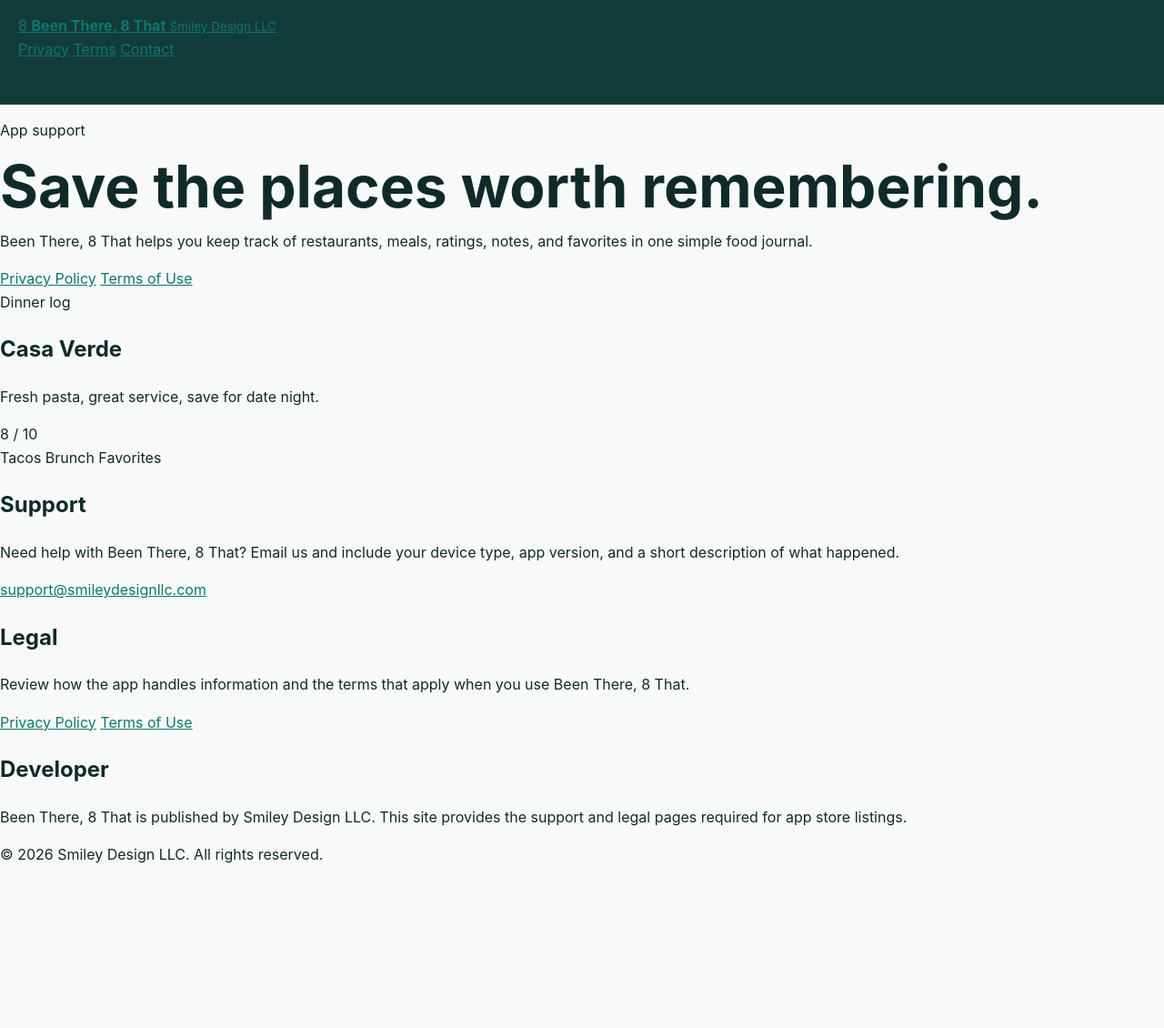
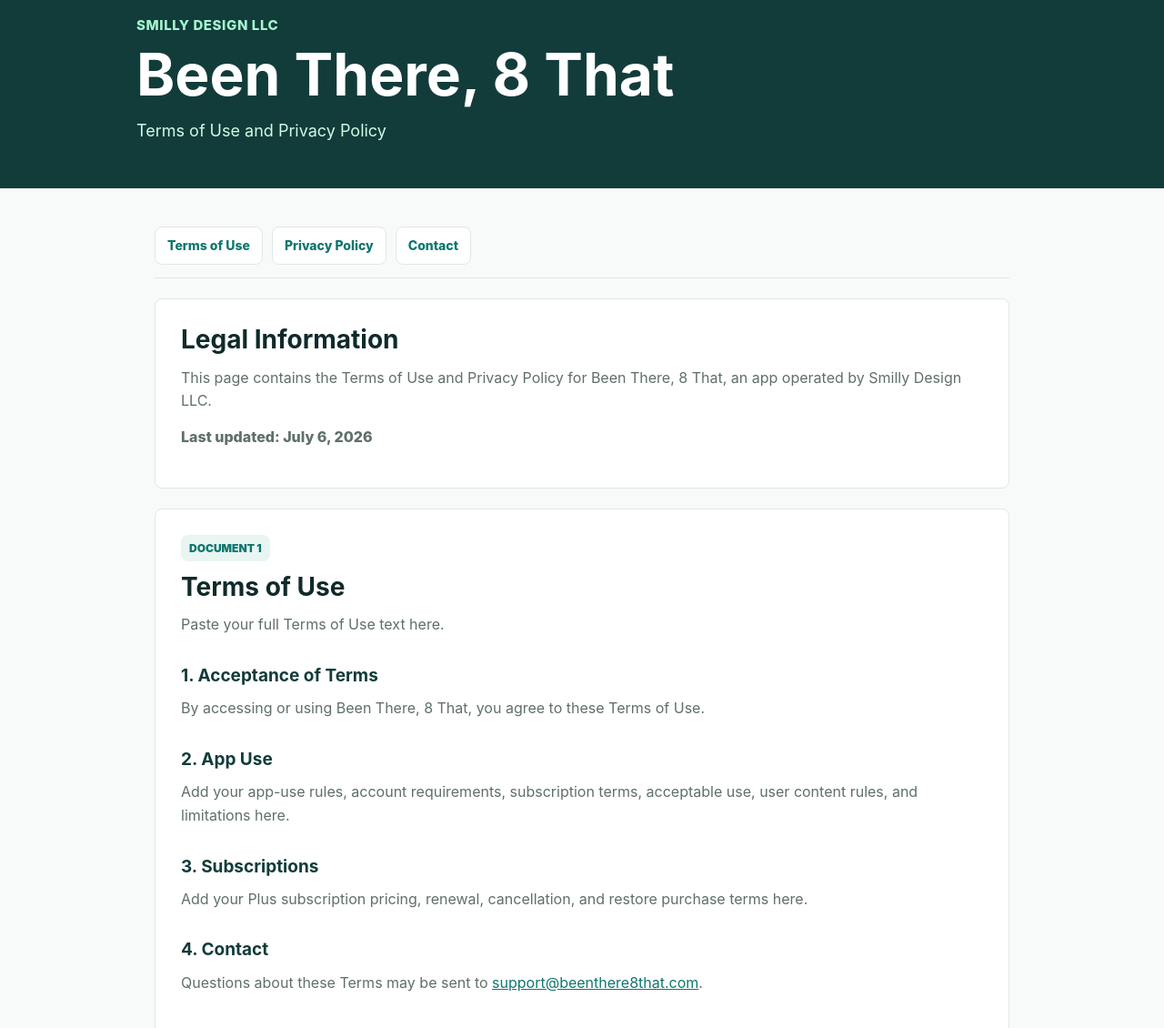
Before and after one commit to SmileyMeg16/SmileyMeg16.github.io, a plain HTML site: page index.html in a window 1280 px wide. Shown: the part 40-1170 px from the top of the page at 91% size. Before the commit the page ends 1009 px from the top, so only its background shows below. Drawn offline with Linux system fonts and the light colour scheme.

Commit message:
Revise index.html for branding and legal updates
Updated the index.html file to reflect the new branding and legal information for Smilly Design LLC. Replaced old content with new sections for Terms of Use and Privacy Policy.

```diff
--- a/index.html
+++ b/index.html
@@ -1,99 +1,106 @@
-<!doctype html>
+<!-- index.html -->
+<!DOCTYPE html>
 <html lang="en">
 <head>
-    <meta charset="utf-8">
-    <meta name="viewport" content="width=device-width, initial-scale=1">
-    <title>Been There, 8 That | Support</title>
-    <meta
-      name="description"
-      content="Support, privacy policy, and terms of use for the Been There, 8 That app."
-    >
-    <link rel="stylesheet" href="styles.css">
+  <meta charset="UTF-8" />
+  <meta name="viewport" content="width=device-width, initial-scale=1.0" />
+  <title>Smilly Design LLC | Been There, 8 That Legal</title>
+  <link rel="stylesheet" href="styles.css" />
 </head>
 <body>
   <header class="site-header">
-      <a class="brand" href="index.html" aria-label="Been There, 8 That home">
-        <span class="brand-mark">8</span>
-        <span>
-          <strong>Been There, 8 That</strong>
-          <small>Smiley Design LLC</small>
-        </span>
-      </a>
-      <nav aria-label="Main navigation">
-        <a href="privacy.html">Privacy</a>
-        <a href="terms.html">Terms</a>
-        <a href="mailto:support@smileydesignllc.com">Contact</a>
-      </nav>
+    <div class="header-inner">
+      <p class="company-name">Smilly Design LLC</p>
+      <h1>Been There, 8 That</h1>
+      <p class="subtitle">Terms of Use and Privacy Policy</p>
+    </div>
   </header>
 
-    <main>
-      <section class="hero">
-        <div class="hero-copy">
-          <p class="eyebrow">App support</p>
-          <h1>Save the places worth remembering.</h1>
+  <main class="page">
+    <nav class="legal-nav" aria-label="Legal documents">
+      <a href="#terms">Terms of Use</a>
+      <a href="#privacy">Privacy Policy</a>
+      <a href="mailto:support@beenthere8that.com">Contact</a>
+    </nav>
+
+    <section class="intro">
+      <h2>Legal Information</h2>
       <p>
-            Been There, 8 That helps you keep track of restaurants, meals, ratings,
-            notes, and favorites in one simple food journal.
+        This page contains the Terms of Use and Privacy Policy for Been There, 8 That,
+        an app operated by Smilly Design LLC.
       </p>
-          <div class="button-row" aria-label="Legal documents">
-            <a class="button primary" href="privacy.html">Privacy Policy</a>
-            <a class="button secondary" href="terms.html">Terms of Use</a>
-          </div>
-        </div>
-        <div class="app-card" aria-label="App preview">
-          <div class="phone-frame">
-            <div class="phone-top"></div>
-            <div class="screen">
-              <span class="pill">Dinner log</span>
-              <h2>Casa Verde</h2>
-              <p>Fresh pasta, great service, save for date night.</p>
-              <div class="rating" aria-label="Rating 8 out of 10">8 / 10</div>
-              <div class="mini-list">
-                <span>Tacos</span>
-                <span>Brunch</span>
-                <span>Favorites</span>
-              </div>
-            </div>
-          </div>
-        </div>
+      <p class="updated">Last updated: July 6, 2026</p>
     </section>
 
-      <section class="content-grid" aria-label="Support information">
-        <article>
-          <h2>Support</h2>
+    <section id="terms" class="legal-section">
+      <div class="section-label">Document 1</div>
+      <h2>Terms of Use</h2>
+
       <p>
-            Need help with Been There, 8 That? Email us and include your device type,
-            app version, and a short description of what happened.
+        Paste your full Terms of Use text here.
       </p>
-          <a class="text-link" href="mailto:support@smileydesignllc.com">
-            support@smileydesignllc.com
-          </a>
-        </article>
 
-        <article>
-          <h2>Legal</h2>
+      <h3>1. Acceptance of Terms</h3>
       <p>
-            Review how the app handles information and the terms that apply when you
-            use Been There, 8 That.
+        By accessing or using Been There, 8 That, you agree to these Terms of Use.
       </p>
-          <div class="compact-buttons">
-            <a class="button secondary" href="privacy.html">Privacy Policy</a>
-            <a class="button secondary" href="terms.html">Terms of Use</a>
-          </div>
-        </article>
 
-        <article>
-          <h2>Developer</h2>
+      <h3>2. App Use</h3>
       <p>
-            Been There, 8 That is published by Smiley Design LLC. This site provides
-            the support and legal pages required for app store listings.
+        Add your app-use rules, account requirements, subscription terms, acceptable use,
+        user content rules, and limitations here.
       </p>
-        </article>
+
+      <h3>3. Subscriptions</h3>
+      <p>
+        Add your Plus subscription pricing, renewal, cancellation, and restore purchase
+        terms here.
+      </p>
+
+      <h3>4. Contact</h3>
+      <p>
+        Questions about these Terms may be sent to
+        <a href="mailto:support@beenthere8that.com">support@beenthere8that.com</a>.
+      </p>
+    </section>
+
+    <section id="privacy" class="legal-section">
+      <div class="section-label">Document 2</div>
+      <h2>Privacy Policy</h2>
+
+      <p>
+        Paste your full Privacy Policy text here.
+      </p>
+
+      <h3>1. Information We Collect</h3>
+      <p>
+        Add information about account data, meal reviews, photos, location use,
+        subscription status, device information, and support communications here.
+      </p>
+
+      <h3>2. How We Use Information</h3>
+      <p>
+        Add how the app uses data to provide saved meal history, recommendations,
+        account management, subscriptions, and support.
+      </p>
+
+      <h3>3. Privacy Rights</h3>
+      <p>
+        Add your U.S. resident privacy rights, European privacy rights, and Quebec
+        privacy rights here.
+      </p>
+
+      <h3>4. Contact</h3>
+      <p>
+        Privacy questions may be sent to
+        <a href="mailto:support@beenthere8that.com">support@beenthere8that.com</a>.
+      </p>
     </section>
   </main>
 
-    <footer>
-      <p>&copy; 2026 Smiley Design LLC. All rights reserved.</p>
+  <footer class="site-footer">
+    <p>&copy; 2026 Smilly Design LLC. All rights reserved.</p>
+    <p>Been There, 8 That is operated by Smilly Design LLC.</p>
   </footer>
 </body>
 </html>
```
Lines whose indentation alone changed are shown as unchanged.
